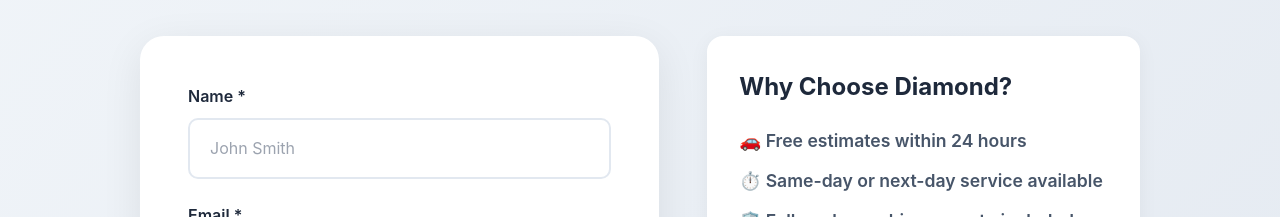
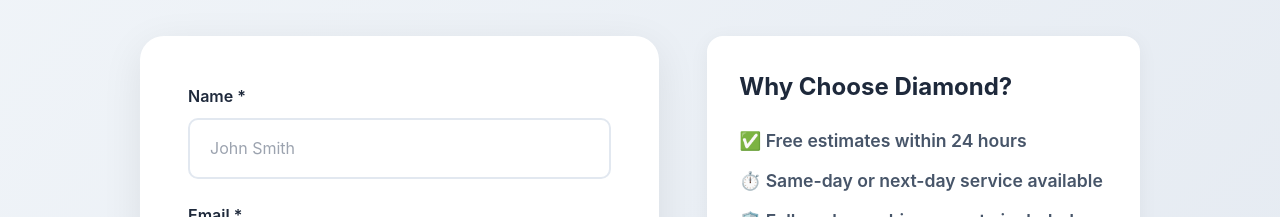
Before and after one commit to DeagsB/Diamond-Concrete-Sealing-Website, a Next.js app in the folder web/: page / in a window 1280 px wide. Shown: the part 5480-5697 px from the top of the page. Built offline with nearby package versions, Linux system fonts and the light colour scheme.

Commit message:
Change car emoji to green checkmark

```diff
--- a/web/app/page.tsx
+++ b/web/app/page.tsx
@@ -292,7 +292,7 @@
                   <div className="info-card">
                     <h3>Why Choose Diamond?</h3>
                     <ul className="info-list">
-                      <li>🚗 Free estimates within 24 hours</li>
+                      <li>✅ Free estimates within 24 hours</li>
                       <li>⏱️ Same-day or next-day service available</li>
                       <li>🛡️ Full workmanship warranty included</li>
                       <li>💰 Competitive pricing, no hidden fees</li>
```
